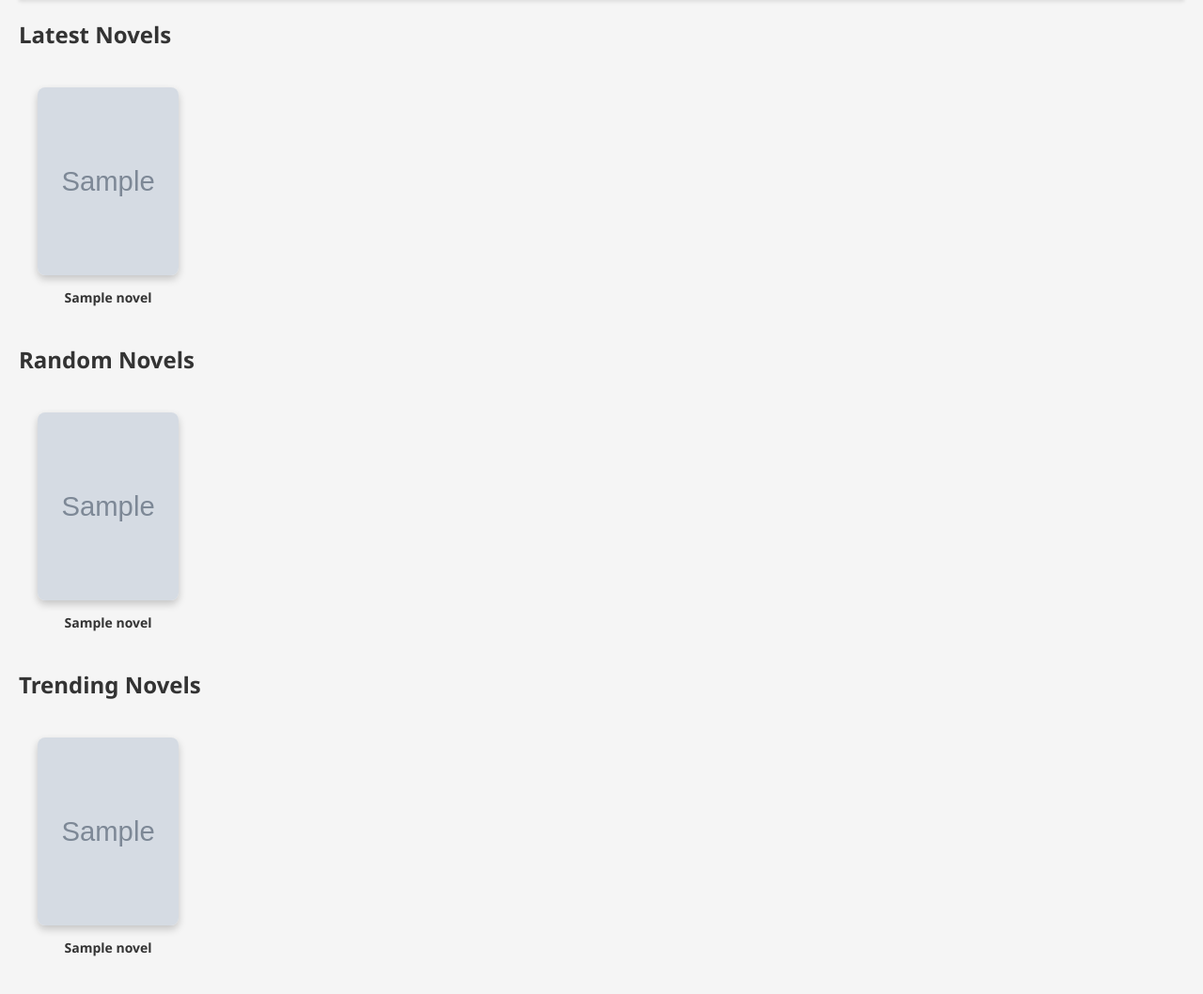
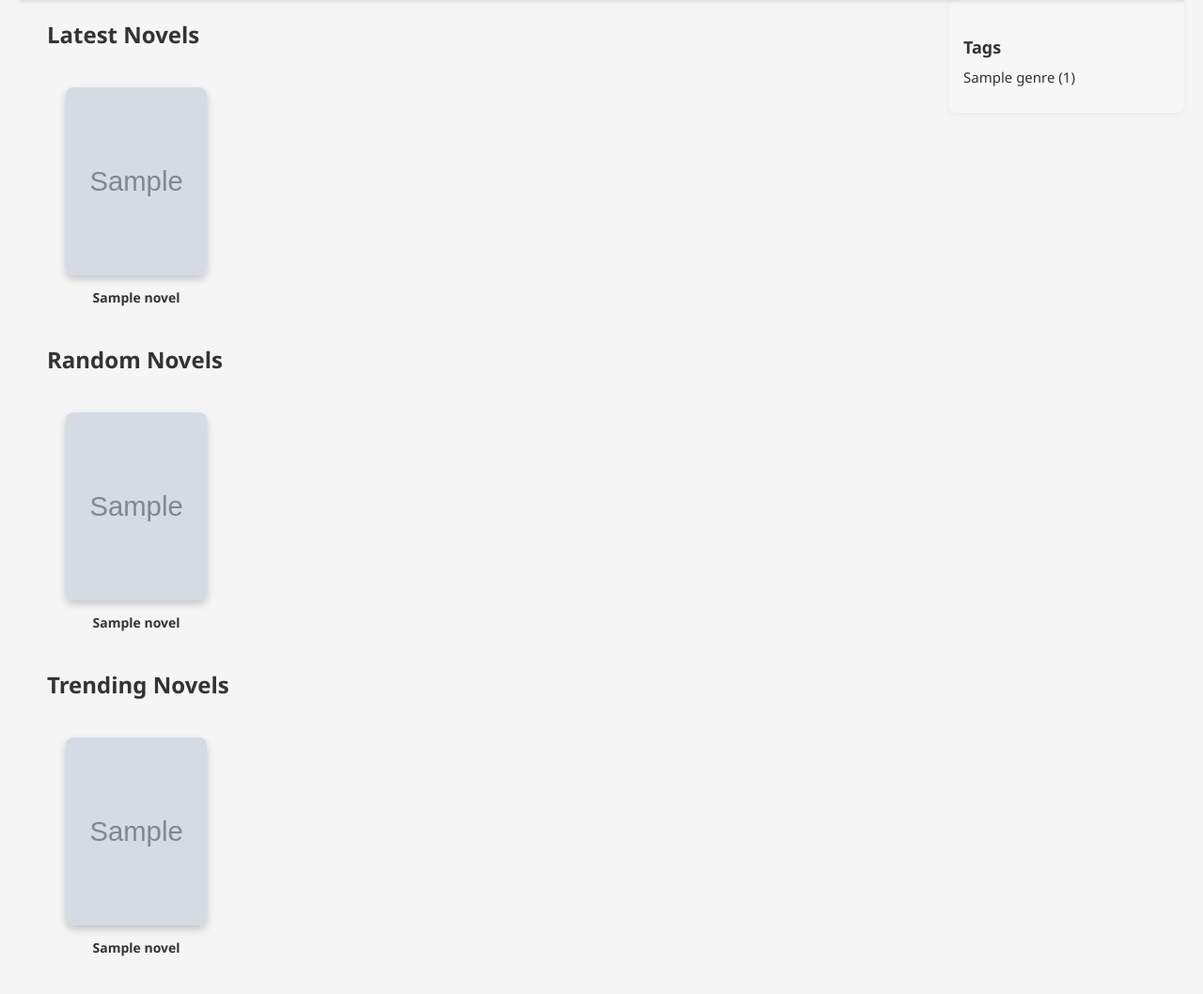
Before and after one commit to phanhoang1366/DBLab-OneXWeb, a Django app: page / in a window 1280 px wide. Shown: the part 73-1131 px from the top of the page at 94% size. Run offline with Django 5.2, Linux system fonts and the light colour scheme; tables that the repository leaves empty hold one stand-in row (values such as "Sample post"); grey boxes marked "Sample" are stand-in pictures.

Commit message:
Enhance index page layout and add genre counts to context

```diff
--- a/onexweb/templates/onexweb/index.html
+++ b/onexweb/templates/onexweb/index.html
@@ -41,6 +41,79 @@
     -webkit-line-clamp: 2;
     -webkit-box-orient: vertical;
 }
+.page-flex {
+    display: flex;
+    align-items: flex-start;
+    min-height: 100%;
+}
+.main-content {
+    flex: 1 1 0;
+    margin-right: 0;
+    max-width: 900px;
+    margin-left: auto;
+    margin-right: auto;
+}
+.sidebar {
+    width: 220px;
+    background: #f7f7f7;
+    border-radius: 8px;
+    padding: 20px 15px;
+    box-shadow: 0 2px 8px rgba(0,0,0,0.05);
+    margin-left: 30px;
+    height: 100%;
+    align-self: stretch;
+}
+.sidebar h3 {
+    font-size: 18px;
+    margin-bottom: 10px;
+}
+.sidebar .sidebar-tags-list {
+    max-height: 400px;
+    overflow-y: auto;
+    padding-right: 5px;
+}
+.sidebar ul {
+    list-style: none;
+    padding: 0;
+    margin: 0;
+}
+.sidebar li {
+    margin-bottom: 8px;
+    font-size: 15px;
+}
+.sidebar a {
+    color: #333;
+    text-decoration: none;
+}
+.sidebar a:hover {
+    text-decoration: underline;
+}
+@media (max-width: 1000px) {
+    .sidebar {
+        margin-left: 0;
+        margin-top: 20px;
+        width: 100%;
+        border-radius: 8px;
+    }
+    .page-flex {
+        flex-direction: column;
+    }
+    .main-content {
+        max-width: 100%;
+    }
+}
+@media (max-width: 992px) {
+    .sidebar {
+        display: none;
+    }
+    .main-content {
+        margin-right: 0;
+        max-width: 100%;
+    }
+    .page-flex {
+        flex-direction: column;
+    }
+}
 @media (max-width: 768px) {
     .novels-list {
         gap: 15px;
@@ -60,6 +133,8 @@
 {% endblock %}
 
 {% block content %}
+<div class="page-flex">
+    <div class="main-content">
         <h2>Latest Novels</h2>
         <div class="novels-list">
             {% for novel in latest_novels %}
@@ -101,5 +176,22 @@
             <p>No trending novels available.</p>
             {% endfor %}
         </div>
-
+    </div>
+    <div class="sidebar">
+        <h3>Tags</h3>
+        <div class="sidebar-tags-list">
+            <ul>
+                {% for genre in genres %}
+                <li>
+                    <a href="{% url 'genre_detail' genre.genre_id %}">
+                        {{ genre.genre_name }} ({{ genre.novel_count }})
+                    </a>
+                </li>
+                {% empty %}
+                <li>No tags available.</li>
+                {% endfor %}
+            </ul>
+        </div>
+    </div>
+</div>
 {% endblock %}
--- a/onexweb/views.py
+++ b/onexweb/views.py
@@ -6,6 +6,7 @@ from django.http import HttpResponse
 
 from django.views import View, generic
 from django.urls import reverse_lazy
+from django.db.models import Count
 
 from .models import Novel, Chapter, Author, Genre
 from django.db import models
@@ -32,10 +33,17 @@ class IndexView(generic.ListView):
         sorted_novels = sorted(trending_filter, key=lambda x: x.trending_score(), reverse=True) # but then that's expensive
         trending_novels = sorted_novels[:10]  # Get top 5 trending novels
 
+        # Add genres with novel counts
+        genres = (
+            Genre.objects.annotate(novel_count=Count('novels'))
+            .order_by('-novel_count', 'genre_name')
+        )
+
         context['latest_novels'] = latest_novels
         context['random_novels'] = random_novels
         context['trending_novels'] = trending_novels
         context['placeholder_image'] = placeholder_image_url  # Placeholder image URL
+        context['genres'] = genres  # Add genres to context
         # Example: get the cover image of the first novel, if any
         return context
 
```
Lines whose indentation alone changed are shown as unchanged.
